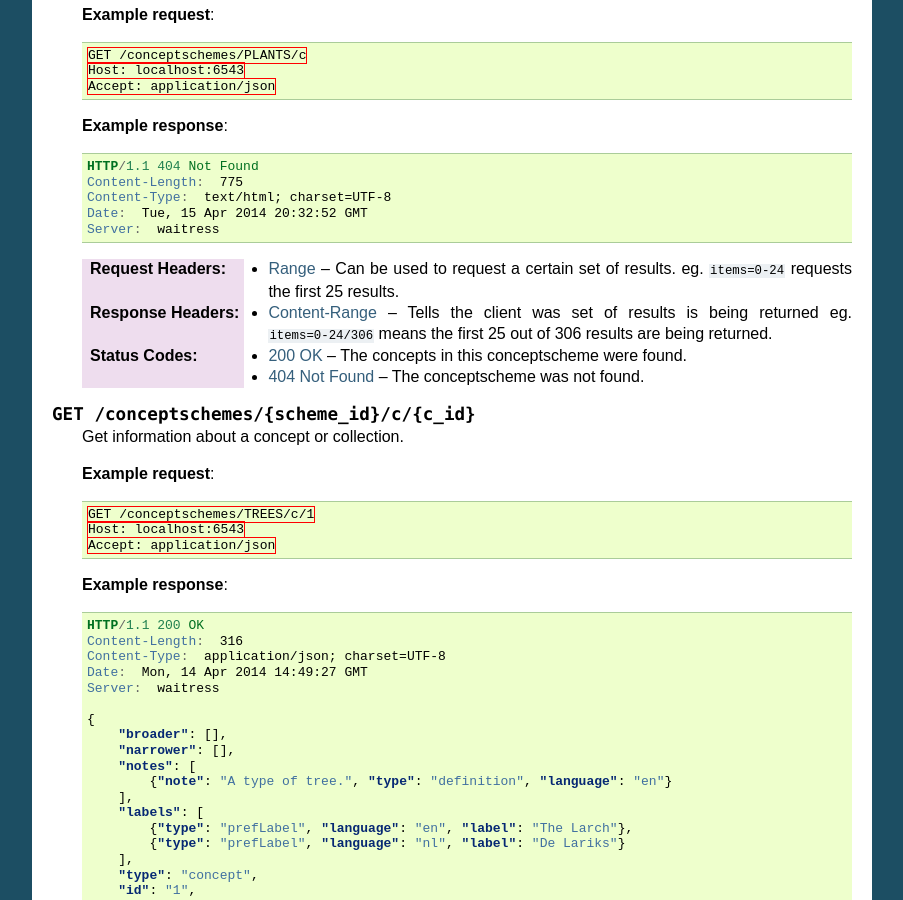
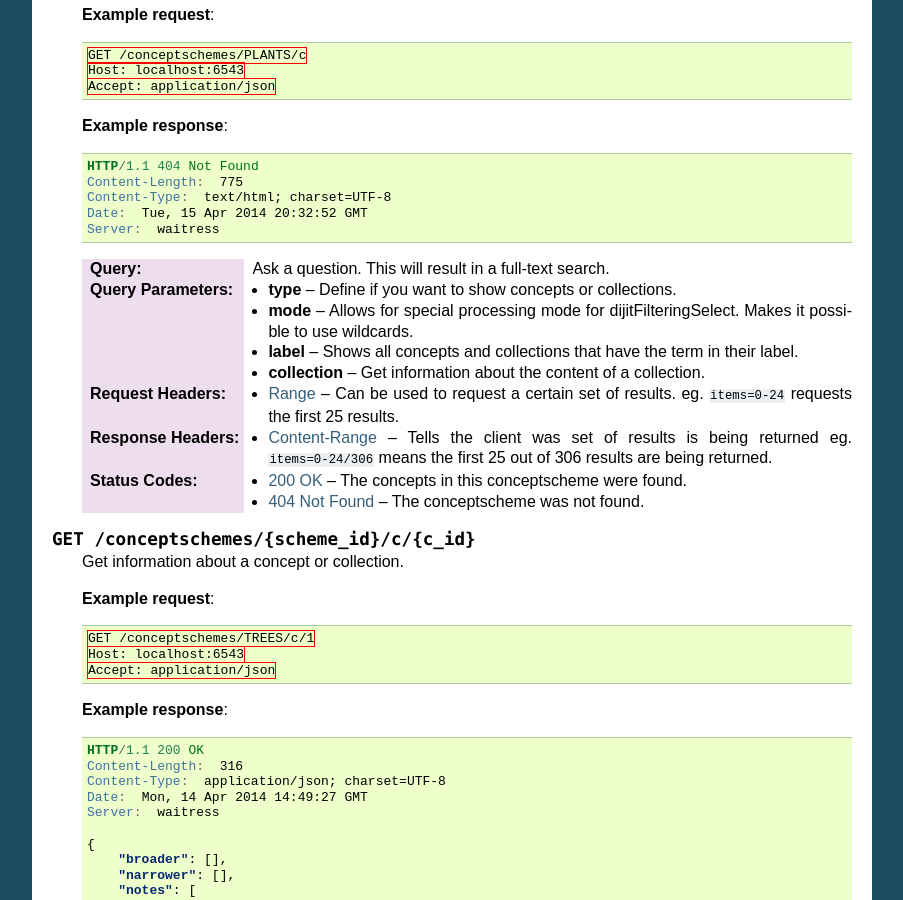
Before and after one commit to OnroerendErfgoed/pyramid_skosprovider, a Sphinx documentation site: the page built from docs/services.rst, in a window 1280 px wide and 900 px high, scrolled down 1665 px. Shown: the whole window, without its empty margins (198-1101 px from the left). Built offline with Sphinx 7.4.7, drawn with Linux system fonts in a browser that asks for light colours.

Commit message:
request parameters added

```diff
--- a/docs/services.rst
+++ b/docs/services.rst
@@ -129,6 +129,13 @@ The following API is present:
         Date:  Tue, 15 Apr 2014 20:32:52 GMT
         Server:  waitress
 
+    :query: Ask a question. This will result in a full-text search.
+    :query type: Define if you want to show concepts or collections.
+    :query mode: Allows for special processing mode for dijitFilteringSelect. Makes it possible to use wildcards.
+    :query label: Shows all concepts and collections that have the term in their label.
+    :query collection: Get information about the content of a collection.
+
+
     :reqheader Range: Can be used to request a certain set of results.
         eg. ``items=0-24`` requests the first 25 results.
     :resheader Content-Range: Tells the client was set of results is being returned
```
